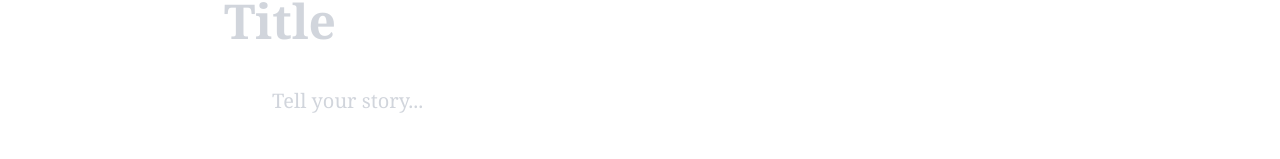
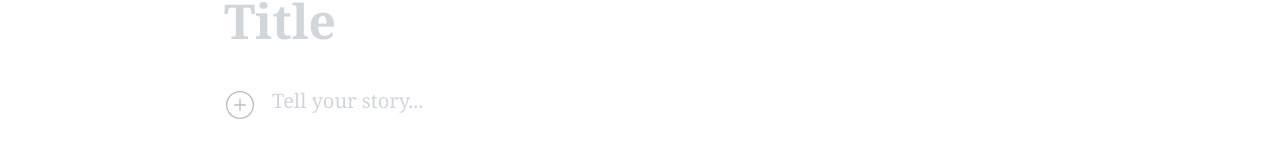
Before and after one commit to Aureum21/industrial_automation, a Next.js app: page /write in a window 1280 px wide. Shown: the part 141-300 px from the top of the page. Built offline with nearby package versions, Linux system fonts and the light colour scheme.

Commit message:
fix: make write page plus button persistently visible

```diff
--- a/src/app/write/page.tsx
+++ b/src/app/write/page.tsx
@@ -44,7 +44,7 @@ export default function WritePage() {
             <div key={block.id} className="relative group flex items-start gap-4">
 
               {/* The [+] Button Toolbar */}
-              <div className="relative pt-1 opacity-0 group-hover:opacity-100 transition-opacity">
+              <div className="relative pt-1 opacity-70 hover:opacity-100 transition-opacity">
                 <button
                   onMouseEnter={() => setShowTooltip(true)}
                   onMouseLeave={() => setShowTooltip(false)}
```
